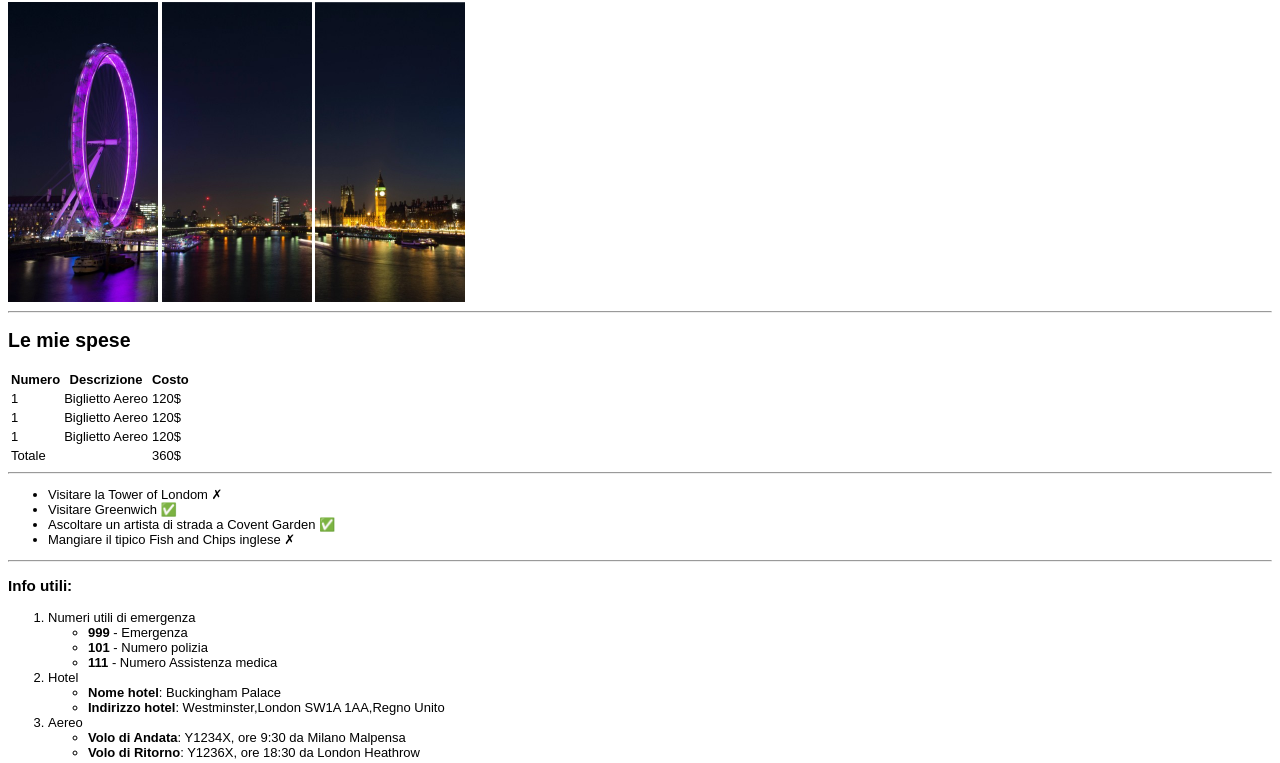
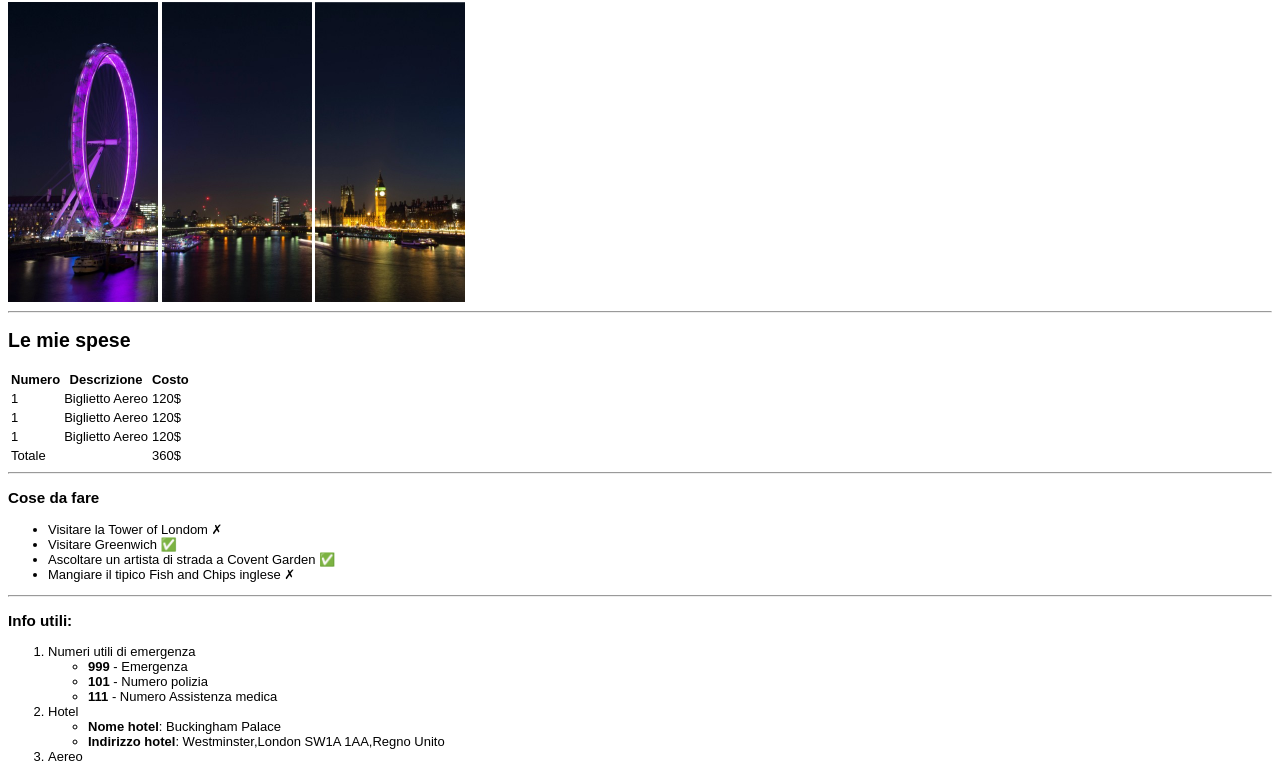
Before and after one commit to CptPow/26-03, a plain HTML site: page index.html in a window 1280 px wide. Shown: the part 64-827 px from the top of the page. Drawn offline with Linux system fonts and the light colour scheme.

Commit message:
cose da fare aggiunte

```diff
--- a/index.html
+++ b/index.html
@@ -57,6 +57,7 @@
         </table>
         <hr>
         <!--COSE DA FARE-->
+        <h3>Cose da fare</h3>
         <ul>
             <li>Visitare la Tower of Londom &#10007;</li>
             <li>Visitare Greenwich &#9989;</li>
```
